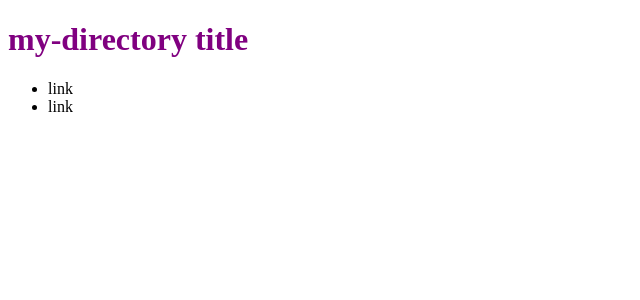
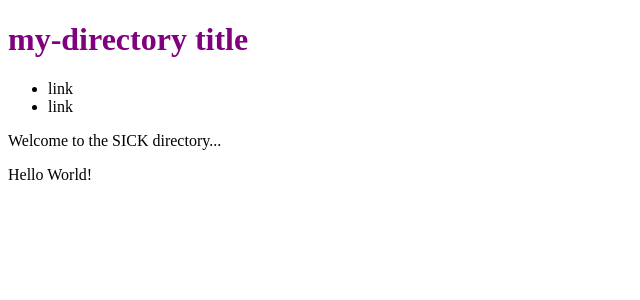
Before and after one commit to MikeM711/AngularSandbox, an Angular app: page / in a window 1280 px wide. Shown: the top 300 px of the page, without its empty margins (0-640 px from the left). Built offline with nearby package versions, Linux system fonts and the light colour scheme.

Commit message:
passing values thru string interpolation

```diff
--- a/src/app/app.component.html
+++ b/src/app/app.component.html
@@ -9,5 +9,5 @@
 </header>
 
 <section id="main">
-
+  <app-home>Hello World!</app-home>
 </section>
--- a/src/app/home/home.component.html
+++ b/src/app/home/home.component.html
@@ -1,3 +1,4 @@
 <p>
-  home works!
+  {{homeTitle}}
 </p>
+<ng-content></ng-content>
--- a/src/app/home/home.component.ts
+++ b/src/app/home/home.component.ts
@@ -5,8 +5,9 @@ import { Component, OnInit } from '@angular/core';
   templateUrl: './home.component.html',
   styleUrls: ['./home.component.css']
 })
+// imports & component decorator stuff
 export class HomeComponent implements OnInit {
-
+  homeTitle = "Welcome to the SICK directory..."
   constructor() { }
 
   ngOnInit() {
```
Also changed, not shown: package.json (+13 -1 lines).
